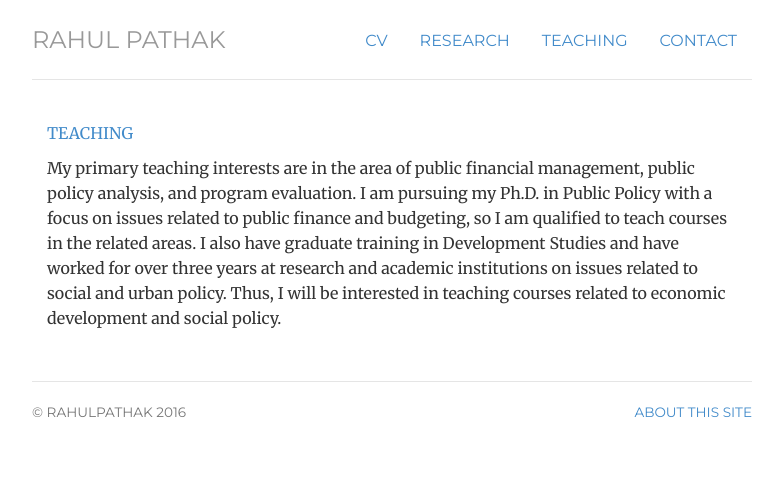
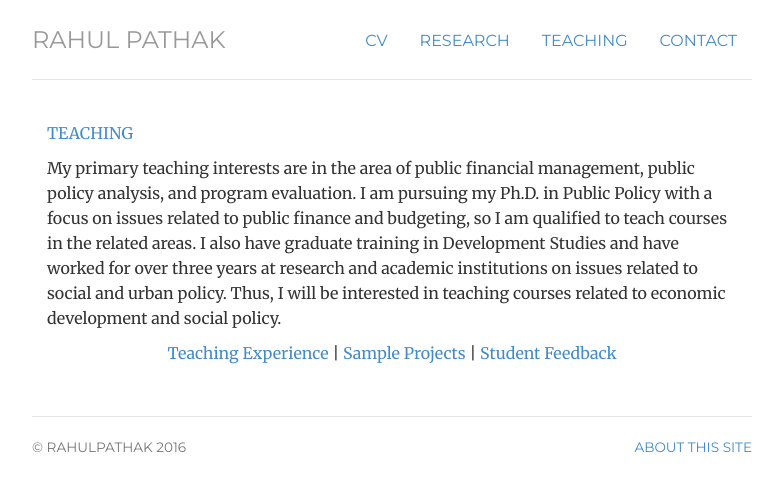
Before and after one commit to pathak-rahul/pathak-rahul.github.io, a Jekyll site: the page built from teaching/index.html, in a window 1280 px wide. Shown: the top 491 px of the page, without its empty margins (248-1031 px from the left). Built offline with Jekyll 4.4.1, drawn with Linux system fonts in a browser that asks for light colours.

Commit message:
Update index.html

```diff
--- a/teaching/index.html
+++ b/teaching/index.html
@@ -14,6 +14,13 @@
 
 	<div itemscope itemtype="http://data-vocabulary.org/Person" class="col-sm-12">
 <p class-"lead"> My primary teaching interests are in the area of public financial management, public policy analysis, and program evaluation. I am pursuing my Ph.D. in Public Policy with a focus on issues related to public finance and budgeting, so I am qualified to teach courses in the related areas. I also have graduate training in Development Studies and have worked for over three years at research and academic institutions on issues related to social and urban policy. Thus, I will be interested in teaching courses related to economic development and social policy.
+
+ <p class="text-center"> <a href="/experience"> Teaching Experience </a> | <a href="/projects"> Sample Projects</a> | <a href="/feedback"> Student Feedback</a>
+
+
+
+</p>
+
   </p> </span>
 </p>
 
```
